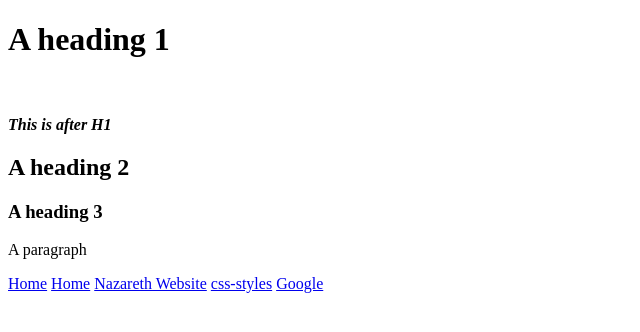
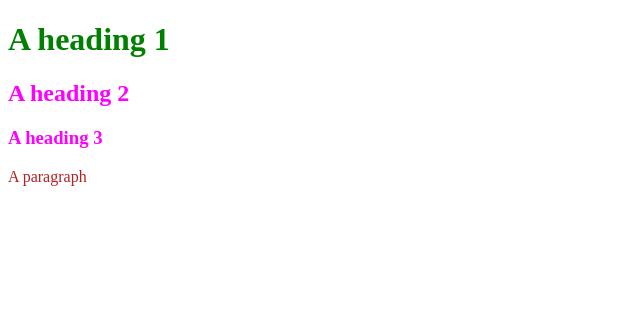
Before and after one commit to fmantis3/assignment1, a plain HTML site: page index.html in a window 1280 px wide. Shown: the whole page, without its empty margins (0-640 px from the left). Drawn offline with Linux system fonts and the light colour scheme.

Commit message:
changes on 14th

```diff
--- a/css/styles.css
+++ b/css/styles.css
@@ -0,0 +1,11 @@
+html {
+    color: fuchsia
+}
+
+h1 {
+    color: green;
+}
+
+p {
+    color: coral
+}
--- a/index.html
+++ b/index.html
@@ -4,17 +4,18 @@
     <meta charset="utf-8">
     <title>My Title</title>
     <link rel="stylesheet" type="text/css" href="css/styles.css">
+   <style>
+       p {
+           color: firebrick;
+       }
+    </style>
 </head>
 
 <body>
-    <h1>A heading 1</h1><br><br><strong><em>This is after H1</em></strong>
-    <h2>A heading 2</h2>
+    <h1 >A heading 1</h1>
+    <h2 >A heading 2</h2>
     <h3>A heading 3</h3>
     <p>A paragraph</p>
-    <a href="index.html">Home</a>
-    <a href="index.html">Home</a>
-    <a href="https://www.naz.edu" target="_blank">Nazareth Website</a>
-    <a href="css/styles.css">css-styles</a>
-    <a href="https://www.google.com" target="_blank">Google</a>
+
 </body>
 </html>
```
